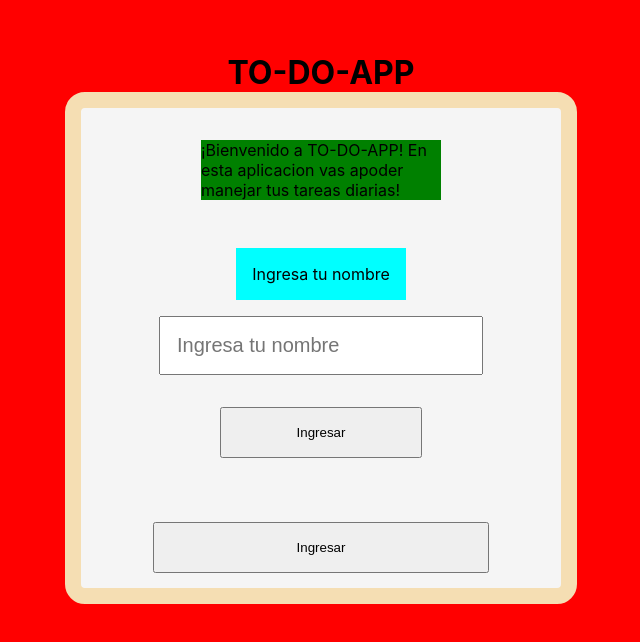
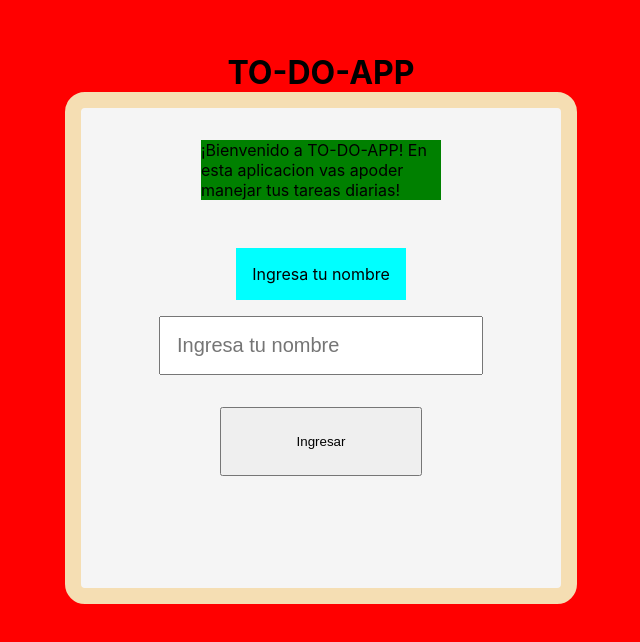
Before and after one commit to Adrian-Cassano/to-do-app, a React (Create React App) app: page / in a window 1280 px wide. Shown: the part 152-794 px from the top of the page, without its empty margins (319-959 px from the left). Built offline with nearby package versions, Linux system fonts and the light colour scheme.

Commit message:
feat: delet HW

```diff
--- a/src/views/Home/Home.jsx
+++ b/src/views/Home/Home.jsx
@@ -12,10 +12,7 @@ const Home = () => {
   const navigate = useNavigate ()
   const userSlice = useSelector((store) => store.userSlice);
 
-// const modal = () => {
-//     const valorModal = document.getElementById("btn-modal").checked = true;
 
-//    }
 
   const [modalOpen, setModalOpen] = useState(false);
 
--- a/src/views/Welcome/Welcome.jsx
+++ b/src/views/Welcome/Welcome.jsx
@@ -44,9 +44,6 @@ const Welcome = () => {
           <input  id={styles.InputName} type="text" name="nombre" placeholder="Ingresa tu nombre" />
           <button id={styles.ButtonIn}   type="submit" name="submit" >Ingresar</button>
         </form>
-
-        <button id={styles.ButtonIn}>Ingresar</button>
-
       </div>
     </div>
   );
```
